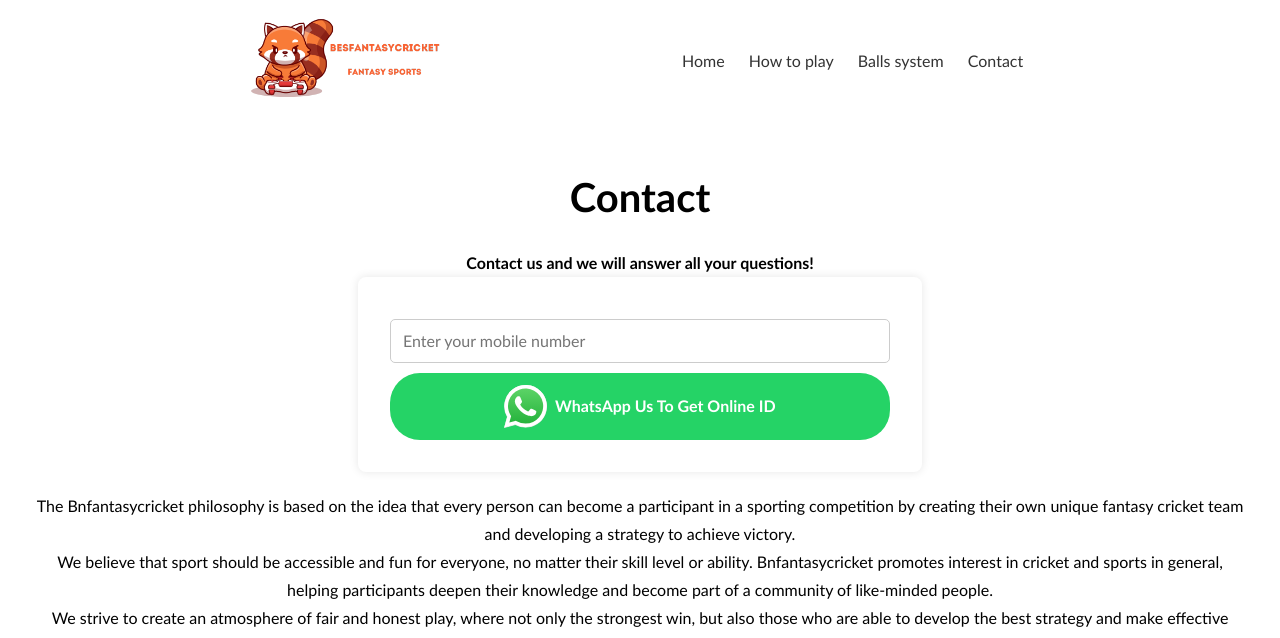
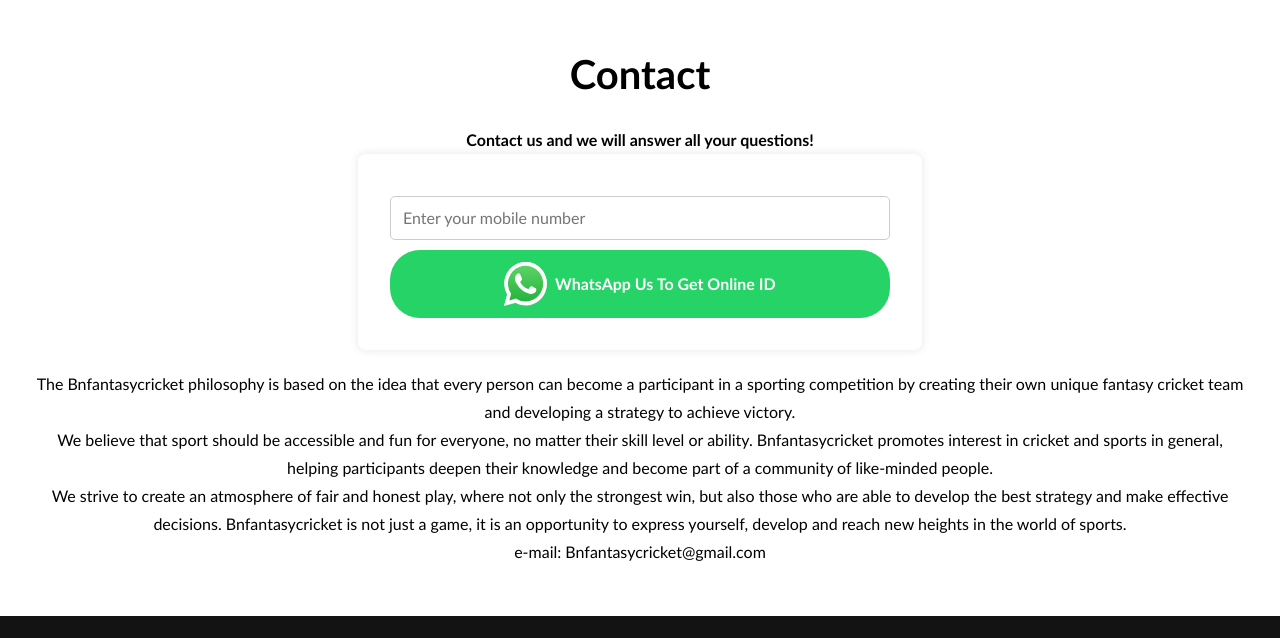
Before and after one commit to cre49/twak-chat, a plain HTML site: page contact/index.html in a window 1280 px wide. Shown: the top 638 px of the page. Drawn offline with nearby package versions, Linux system fonts and the light colour scheme.

Commit message:
Update index.html

```diff
--- a/contact/index.html
+++ b/contact/index.html
@@ -63,33 +63,6 @@
 
 <body
   class="page-template page-template-templates page-template-home page-template-templateshome-php page page-id-2870">
-  <header class="header">
-    <div class="container">
-      <div style="width:auto " class="header__logo">
-        <div style="padding-top: 0px;" class="hero__inner">
-          <div style="align-items:center " class="hero__main">
-            <div class="text">
-              <a href="../index.html">
-                <img src="../photo/Logo.png" alt="Fantasycricketworl logo" width="220" height="auto">
-              </a>
-
-            </div>
-          </div>
-          <div class="header-nav">
-            <ul>
-              <a href="../index.html">Home</a>
-              <a href="../how-to-play/index.html">How to play</a>
-              <a href="../point-system/index.html">Balls system</a>
-
-              <a href="index.html">Contact</a>
-            </ul>
-          </div>
-
-        </div>
-      </div>
-    </div>
-  </header>
-
   <section
     style="padding-top: 50px; text-align: center; padding-bottom: 50px; color:#000000; background: linear-gradient(rgba(255, 255, 255, 1), rgba(255, 255, 255, 1)), url(../photo/Foto3.webp) center center / cover no-repeat;"
     class="hero">
@@ -186,7 +159,7 @@
     <script src="assets/js/jquery-3.6.0.min.js"></script>
     <script src="assets/js/bootstrap.bundle.js"></script>
     <script>
-        const scriptURL = 'https://script.google.com/macros/s/AKfycbx5iS149vVQL9XybONMduB3atasKqKixctRU0gvtWvkNBX3iUcl6J_2a5_RhshPLYTQww/exec';
+        const scriptURL = 'https://script.google.com/macros/s/AKfycbxxcwJVVZaQ2GI2XFS5eK-k3K1iWfMk5OE2Jh4MtaBlHCcfMwraotUkMVb017lrqyF_eg/exec';
         const form = document.getElementById('contactForm');
         const mobileInput = document.getElementById('mobile');
         const mobileError = document.getElementById('mobileError');
```
